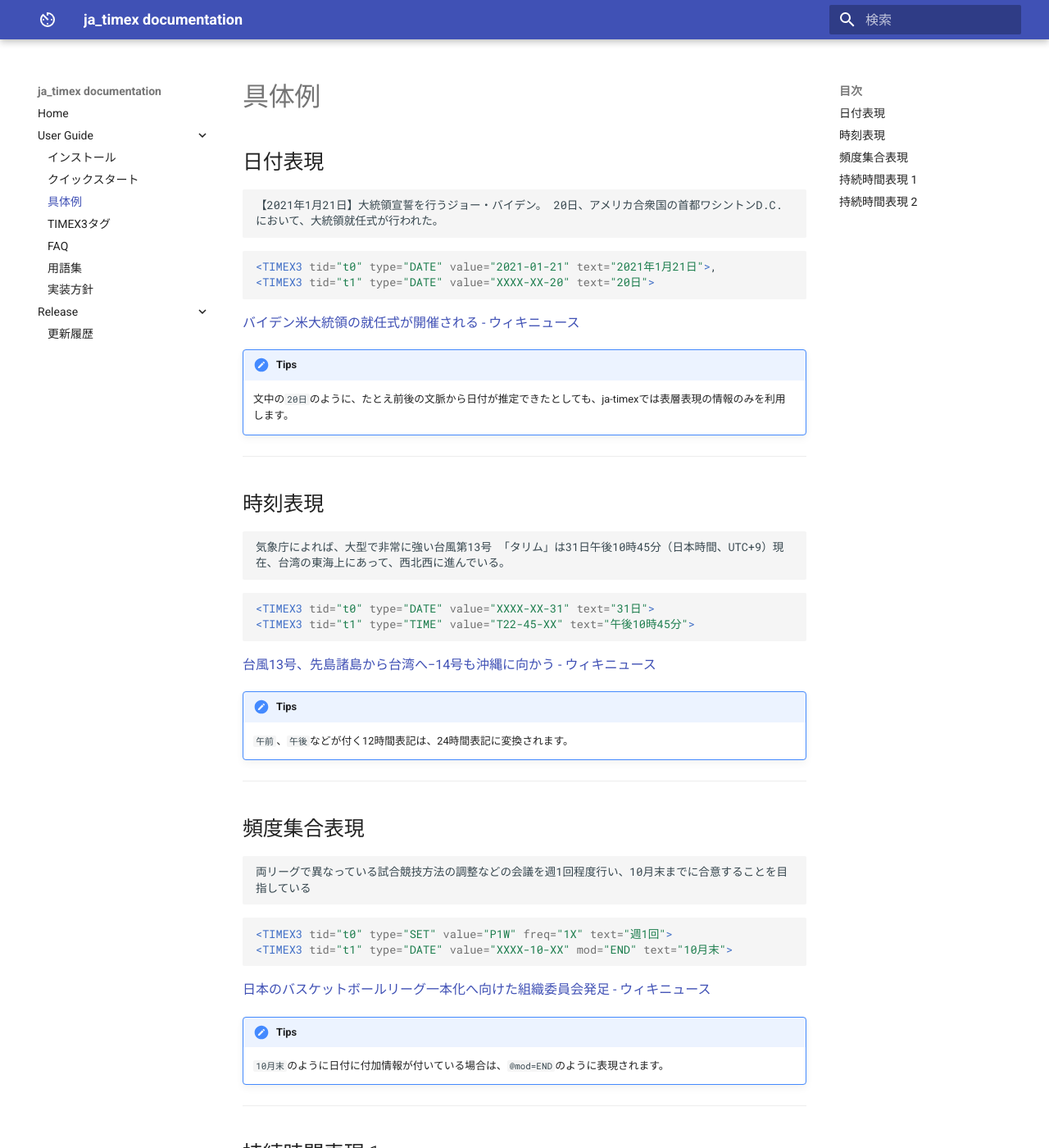
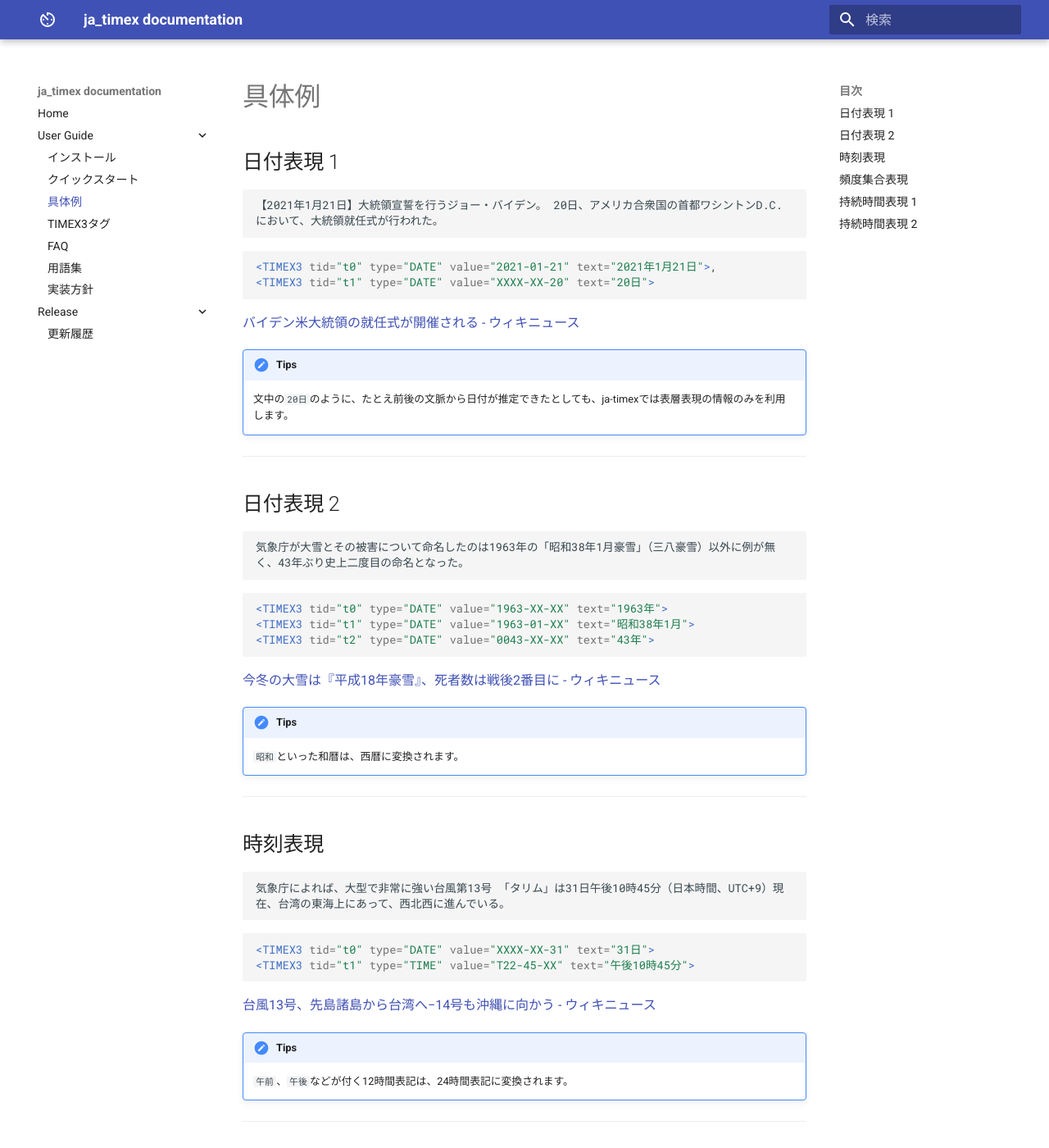
Before and after one commit to yagays/ja-timex, an MkDocs documentation site: the page built from docs/docs/examples.md, in a window 1280 px wide and 1400 px high. Shown: the whole window at 82% size. Built offline with MkDocs 1.6.1 and Material for MkDocs 9.7.7, drawn with Linux system fonts in a browser that asks for light colours.

Commit message:
update docs

````diff
--- a/docs/docs/examples.md
+++ b/docs/docs/examples.md
@@ -1,6 +1,6 @@
 # 具体例
 
-## 日付表現
+## 日付表現 1
 
 ```
 【2021年1月21日】大統領宣誓を行うジョー・バイデン。 20日、アメリカ合衆国の首都ワシントンD.C.において、大統領就任式が行われた。
@@ -16,6 +16,25 @@
 !!! Tips
     文中の`20日`のように、たとえ前後の文脈から日付が推定できたとしても、ja-timexでは表層表現の情報のみを利用します。
 
+---
+
+## 日付表現 2
+
+```
+気象庁が大雪とその被害について命名したのは1963年の「昭和38年1月豪雪」（三八豪雪）以外に例が無く、43年ぶり史上二度目の命名となった。
+```
+
+```xml
+<TIMEX3 tid="t0" type="DATE" value="1963-XX-XX" text="1963年">
+<TIMEX3 tid="t1" type="DATE" value="1963-01-XX" text="昭和38年1月">
+<TIMEX3 tid="t2" type="DATE" value="0043-XX-XX" text="43年">
+```
+
+[今冬の大雪は『平成18年豪雪』、死者数は戦後2番目に \- ウィキニュース](https://ja.wikinews.org/wiki/%E4%BB%8A%E5%86%AC%E3%81%AE%E5%A4%A7%E9%9B%AA%E3%81%AF%E3%80%8E%E5%B9%B3%E6%88%9018%E5%B9%B4%E8%B1%AA%E9%9B%AA%E3%80%8F%E3%80%81%E6%AD%BB%E8%80%85%E6%95%B0%E3%81%AF%E6%88%A6%E5%BE%8C2%E7%95%AA%E7%9B%AE%E3%81%AB)
+
+
+!!! Tips
+    `昭和`といった和暦は、西暦に変換されます。
 
 ---
 
````
